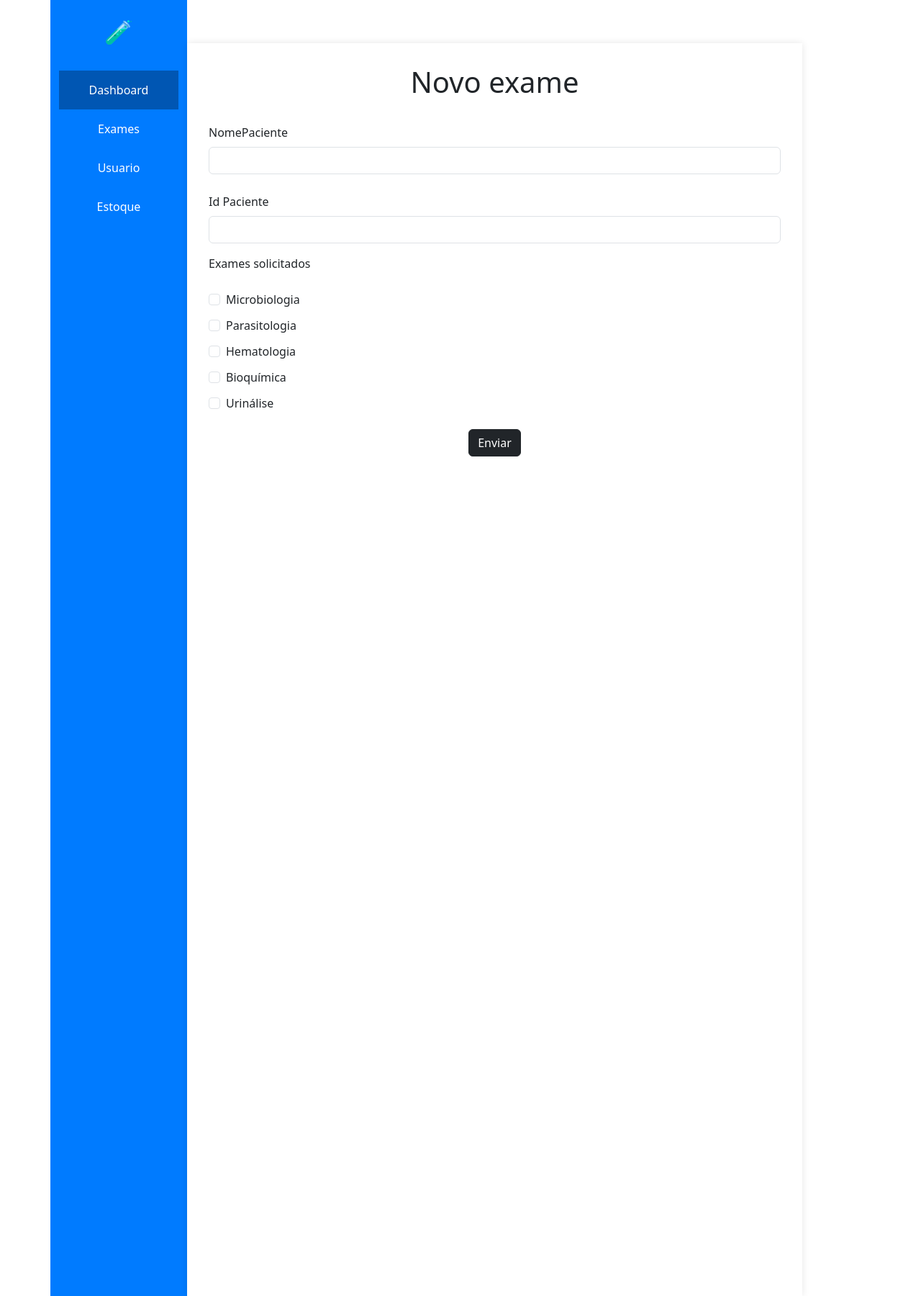
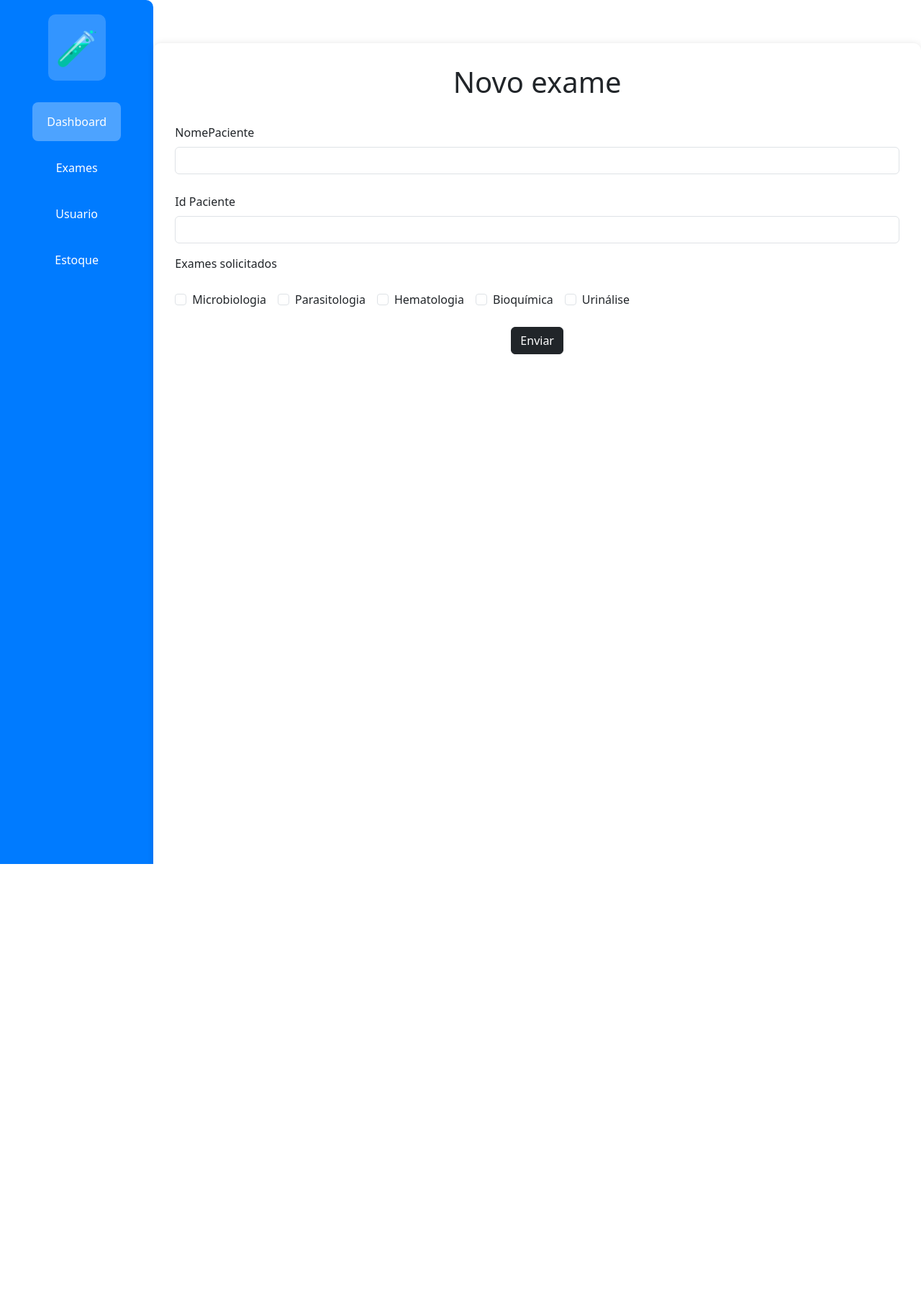
Before and after one commit to Grandolffi/projetoIntegrado, a PHP site: page /NewExamePaciente.php in a window 1280 px wide. Shown: the whole page at 72% size. After the commit the page ends 1200 px from the top, so only its background shows below. Run offline with PHP 8.4, Linux system fonts and the light colour scheme.

Commit message:
Atualizações pag exame do novo paciente
Melhorando o visual

```diff
--- a/NewExamePaciente.php
+++ b/NewExamePaciente.php
@@ -9,8 +9,52 @@
         integrity="sha384-QWTKZyjpPEjISv5WaRU9OFeRpok6YctnYmDr5pNlyT2bRjXh0JMhjY6hW+ALEwIH" crossorigin="anonymous">
     <link rel="stylesheet" href="style.css">
     <style>
+        html,
+        body {
+            margin: 0;
+            padding: 0;
+            overflow-x: hidden;
+            /*Evita rolagem horizontal indesejada*/
+            height: 100%;
+        }
+
         body {
             background-color: white;
+        }
+
+        .sidebar {
+            background-color: #007bff;
+            color: white;
+            padding: 20px;
+            min-height: 100vh; /* Garante que a sidebar ocupe toda a altura da viewport */
+            display: flex;
+            flex-direction: column;
+            align-items: center;
+            border-radius: 0 10px 10px 0; /* Bordas arredondadas na direita */
+        }
+
+        .sidebar .logo {
+            font-size: 3rem; /* Tamanho grande para o ícone */
+            margin-bottom: 30px;
+            padding: 10px;
+            background-color: rgba(255, 255, 255, 0.2); /* Fundo semi-transparente para o logo */
+            border-radius: 10px;
+        }
+
+        .sidebar .nav-link {
+            color: white;
+            padding: 15px 20px;
+            margin-bottom: 10px;
+            width: 100%;
+            text-align: center;
+            border-radius: 8px; /* Bordas arredondadas para os links */
+            transition: background-color 0.3s ease;
+        }
+
+        .sidebar .nav-link:hover,
+        .sidebar .nav-link.active {
+            background-color: rgba(255, 255, 255, 0.3); /* Fundo mais claro ao passar o mouse ou ativo */
+            color: white;
         }
 
         .form-container {
@@ -18,6 +62,7 @@
             padding: 30px;
             margin-top: 60px;
             box-shadow: 0 0 10px rgba(0, 0, 0, 0.1);
+            border-radius: 10px;
         }
 
         input::placeholder {
@@ -35,13 +80,18 @@
             vertical-align: middle;
             margin-top: 0.9em;
         }
+
+        .sub-opcoes {
+            margin-left: 20px;
+            display: none;
+        }
     </style>
 </head>
 
 <body>
-    <div class="container">
+    <div class="container-fluid">
         <div class="row">
-            <div class="col-2 sidebar">
+            <div class="col-12 col-md-2 sidebar">
                 <div class="logo">🧪</div>
                 <nav class="nav flex-column">
                     <a class="nav-link active" aria-current="page" href="#">Dashboard</a>
@@ -50,10 +100,11 @@
                     <a class="nav-link disabled" aria-disabled="true">Estoque</a>
                 </nav>
             </div>
-            <div class="col-9 form-container">
+            <div class="col-12 col-md-10 form-container">
                 <h1 class="text-center mb-4">Novo exame</h1>
 
                 <form action="input.php" method="POST">
+
                     <div class="mb-3">
                         <label for="nome" class="form-label">NomePaciente</label>
                         <input type="text" name="nome" class="form-control" required>
@@ -66,13 +117,38 @@
 
                     <p>Exames solicitados</p>
 
-
+                    <div class="d-flex flex-wrap gap-3 mb-3">
                         <!-- check microbiologia -->
                         <div class="form-check">
                             <input type="checkbox" name="laboratorioSolicitado[]" id="Microbiologia" value="Microbiologia"
                                 class="form-check-input" onchange="toggleSubOptions('opcoesMicrobiologia')">
                             <!-- aqui chamo a função toggle que serve pra ativar/desativar a visibilidade de um elemento html* -->
                             <label for="Microbiologia" class="form-check-label">Microbiologia</label>
+                        </div>
+
+                        <div class="form-check">
+                            <input type="checkbox" name="laboratorioSolicitado[]" id="Parasitologia" value="Parasitologia"
+                                class="form-check-input" onchange="toggleSubOptions('opcoesParasitologia')">
+                            <label for="Parasitologia" class="form-check-label">Parasitologia</label>
+                        </div>
+
+                        <div class="form-check">
+                            <input type="checkbox" name="laboratorioSolicitado[]" id="Hematologia" value="Hematologia"
+                                class="form-check-input" onchange="toggleSubOptions('opcoesHematologia')">
+                            <label for="Hematologia" class="form-check-label">Hematologia</label>
+                        </div>
+
+                        <div class="form-check">
+                            <input type="checkbox" name="laboratorioSolicitado[]" id="Bioquimica" value="Bioquimica"
+                                class="form-check-input" onchange="toggleSubOptions('opcoesBioquimica')">
+                            <label for="Bioquimica" class="form-check-label">Bioquímica</label>
+                        </div>
+
+                        <div class="form-check">
+                            <input type="checkbox" name="laboratorioSolicitado[]" id="Urinalise" value="Urinálise"
+                                class="form-check-input" onchange="toggleSubOptions('opcoesUrinalise')">
+                            <label for="Urinalise" class="form-check-label">Urinálise</label>
+                        </div>
                     </div>
 
                     <!-- Submenu está agora DENTRO do mesmo bloco da checkbox -->
@@ -95,12 +171,9 @@
                         </div>
                     </div>
 
+
+
                     <!-- check parasitologia -->
-                    <div class="form-check">
-                        <input type="checkbox" name="laboratorioSolicitado[]" id="Parasitologia" value="Parasitologia"
-                            class="form-check-input" onchange="toggleSubOptions('opcoesParasitologia')">
-                        <label for="Parasitologia" class="form-check-label">Parasitologia</label>
-                    </div>
 
                     <!-- Submenu parasitologia -->
                     <div id="opcoesParasitologia" class="sub-opcoes">
@@ -117,11 +190,7 @@
                     </div>
 
                     <!-- check hematologia -->
-                    <div class="form-check">
-                        <input type="checkbox" name="laboratorioSolicitado[]" id="Hematologia" value="Hematologia"
-                            class="form-check-input" onchange="toggleSubOptions('opcoesHematologia')">
-                        <label for="Hematologia" class="form-check-label">Hematologia</label>
-                    </div>
+
 
                     <!-- Submenu hematologia -->
 
@@ -135,11 +204,6 @@
                     </div>
 
                     <!-- check bioquimica -->
-                    <div class="form-check">
-                        <input type="checkbox" name="laboratorioSolicitado[]" id="Bioquimica" value="Bioquimica"
-                            class="form-check-input" onchange="toggleSubOptions('opcoesBioquimica')">
-                        <label for="Bioquimica" class="form-check-label">Bioquímica</label>
-                    </div>
 
                     <!-- Submenu bioquimica -->
 
@@ -243,12 +307,6 @@
 
                     <!-- check Urinalise -->
 
-                    <div class="form-check">
-                        <input type="checkbox" name="laboratorioSolicitado[]" id="Urinalise" value="Urinálise"
-                            class="form-check-input" onchange="toggleSubOptions('opcoesUrinalise')">
-                        <label for="Urinalise" class="form-check-label">Urinálise</label>
-                    </div>
-
                     <!-- Submenu bioquimica -->
 
                     <div id="opcoesUrinalise" class="sub-opcoes">
@@ -260,9 +318,11 @@
                     </div>
 
 
+
                     <div class="text-center mt-4">
                         <button type="submit" class="btn btn-dark">Enviar</button>
                     </div>
+
 
                     <style>
                         .sub-opcoes {
```
Lines whose indentation alone changed are shown as unchanged.
